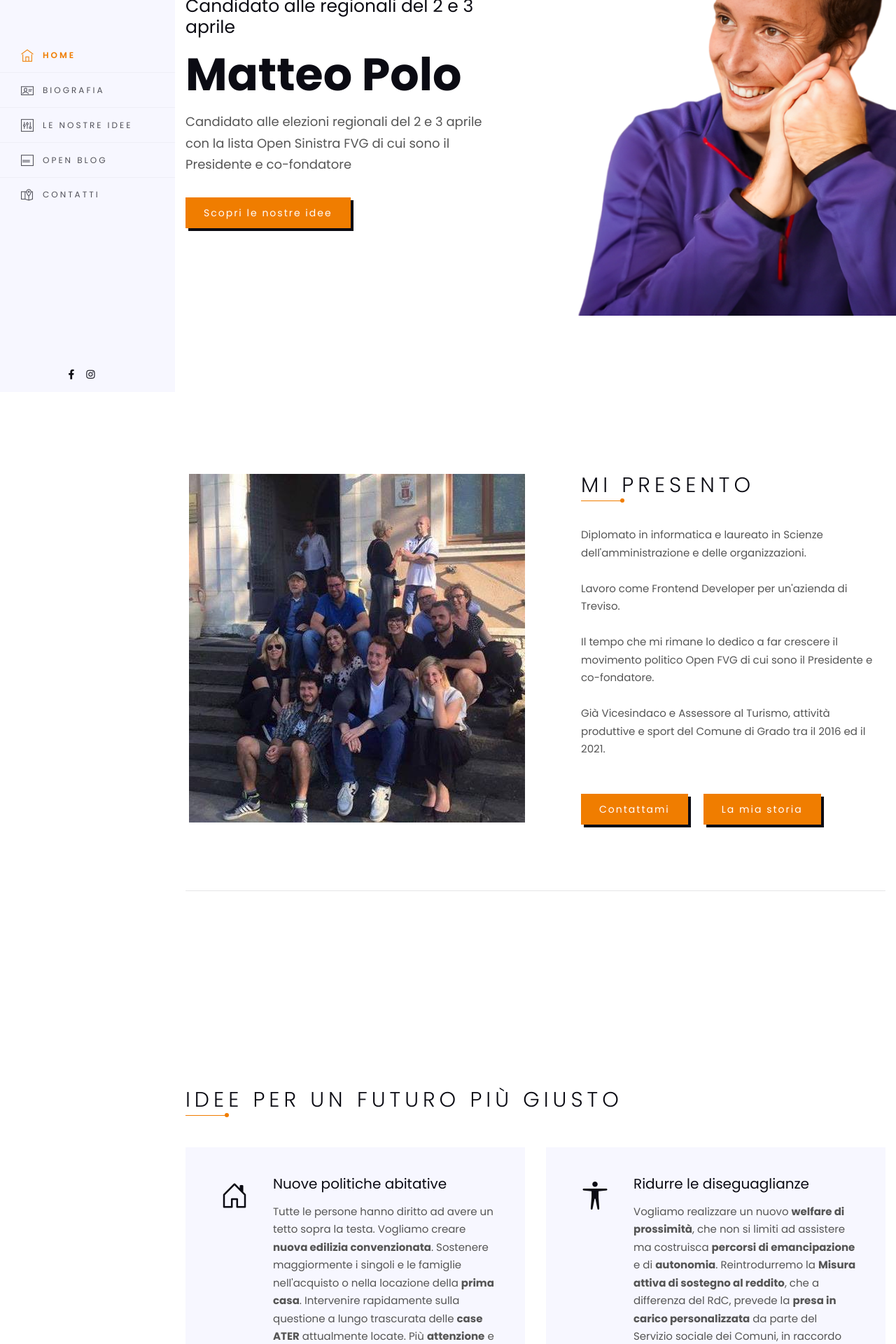
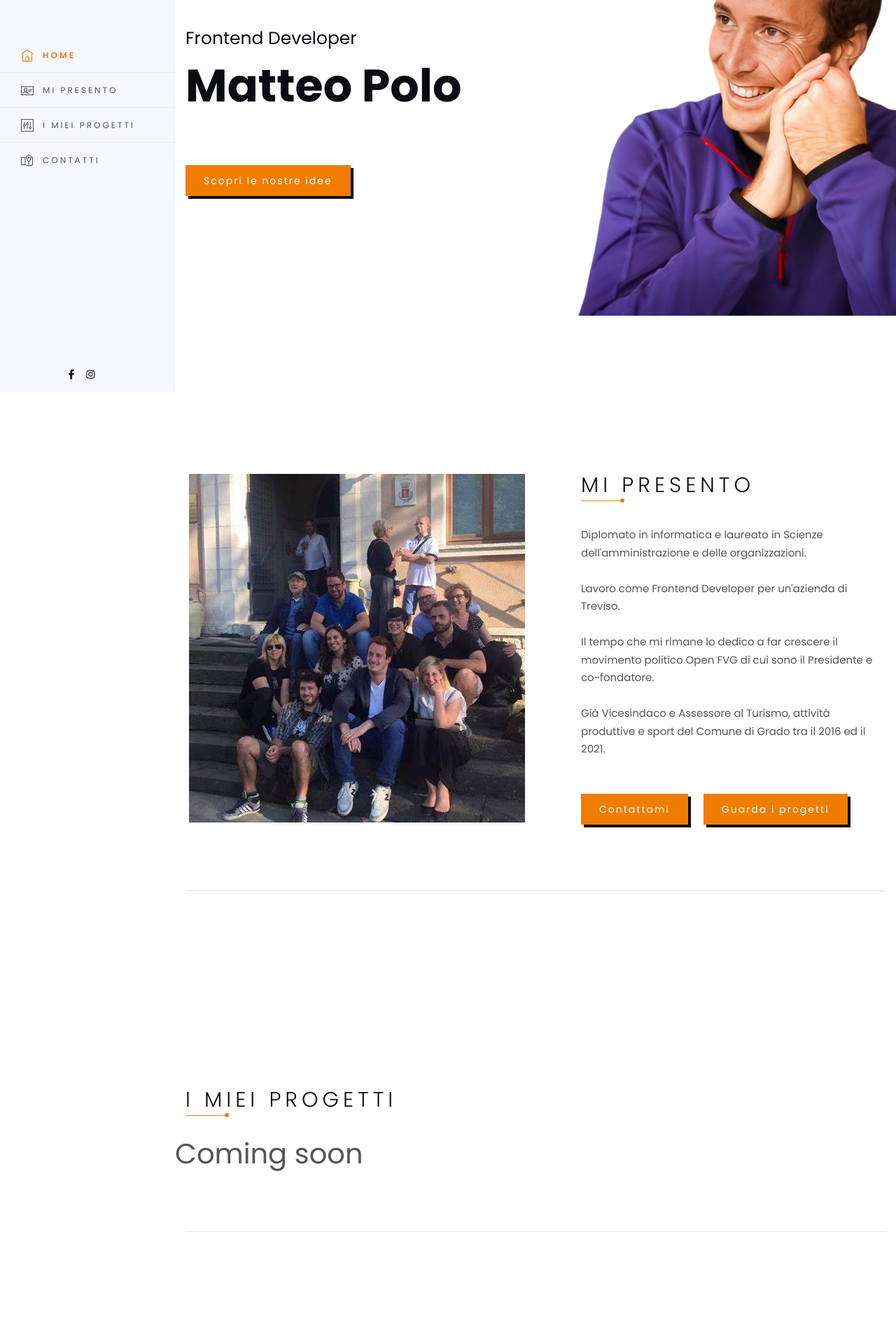
Before and after one commit to plomatteo/polomatteoit, a Next.js app in the folder basedir/: page / in a window 1280 px wide. Shown: the part 240-2160 px from the top of the page at 70% size. Built offline with nearby package versions, Linux system fonts and the light colour scheme; a web font is replaced by a local one.

Commit message:
Update to frontend developer

```diff
--- a/basedir/package.json
+++ b/basedir/package.json
@@ -15,7 +15,7 @@
     "bootstrap-icons": "^1.10.3",
     "emailjs-com": "^3.2.0",
     "isotope-layout": "^3.0.6",
-    "next": "12.3.1",
+    "next": "^12.3.1",
     "node-sass": "^7.0.3",
     "react": "18.2.0",
     "react-dom": "18.2.0",
--- a/basedir/pages/_app.js
+++ b/basedir/pages/_app.js
@@ -18,7 +18,7 @@ function MyApp({ Component, pageProps }) {
 
     <Fragment>
       <Head>
-        <title>Matteo Polo - Regionali 2023</title>
+        <title>Matteo Polo - Frontend Developer</title>
         {/* <!-- Favicon --> */}
 
         <link rel="shortcut icon" type="image/x-icon" href="/favicon.ico" />
--- a/basedir/pages/index.js
+++ b/basedir/pages/index.js
@@ -28,11 +28,10 @@ const Index = () => {
             <div className="row full-screen align-items-center">
               <div className="col-lg-6">
                 <div className="type-box">
-                  <h6>Candidato alle regionali del 2 e 3 aprile</h6>
+                  <h6>Frontend Developer</h6>
                   <h1 className="font-alt">Matteo Polo</h1>
                   <p className="desc">
-                    Candidato alle elezioni regionali del 2 e 3 aprile
-                    con la lista Open Sinistra FVG di cui sono il Presidente e co-fondatore <br />
+                    <br />
                   </p>
                   <div className="btn-bar">
                     <a className="px-btn px-btn-theme" href="#le-nostre-idee">
@@ -62,7 +61,7 @@ const Index = () => {
       {/* <Portfolio /> */}
       {/* End Portfolio */}
       {/* Blog */}
-      <Blog />
+      {/* <Blog /> */}
       {/* End Blog */}
       {/* Contact us */}
       <Contact />
--- a/basedir/src/components/About.js
+++ b/basedir/src/components/About.js
@@ -34,7 +34,7 @@ const About = () => {
                     <span>Contattami</span>
                   </a>
                   <a className="px-btn px-btn-theme" href="#">
-                    <span>La mia storia</span>
+                    <span>Guarda i progetti</span>
                   </a>
                 </div>
               </div>
--- a/basedir/src/components/Blog.js
+++ b/basedir/src/components/Blog.js
@@ -16,16 +16,16 @@ const Blog = () => {
           <div className="col-md-6 m-15px-tb">
             <div className="blog-grid">
               <div className="blog-img">
-                <Link href="/single-blog-3">
+                <Link href="/single-blog-3" legacyBehavior >
                   <a>
                     <img src="static/img/mare-montagna.png" title="" alt="" />
                   </a>
                 </Link>
               </div>
-              <div className="blog-info">
+              <div className="blog-info" legacyBehavior>
                 <div className="meta">11/MAR/2023</div>
                 <h6>
-                  <Link href="/single-blog-3">
+                  <Link href="/single-blog-3" legacyBehavior>
                     <a>
                       Finanziamenti per impianti di risalita a bassa quota sì, escavi delle cavane no
                     </a>
@@ -37,7 +37,7 @@ const Blog = () => {
           <div className="col-md-6 m-15px-tb">
             <div className="blog-grid">
               <div className="blog-img">
-                <Link href="/single-blog-2">
+                <Link href="/single-blog-2" legacyBehavior>
                   <a>
                     <img src="static/img/precarieta.jpeg" title="" alt="" />
                   </a>
@@ -46,7 +46,7 @@ const Blog = () => {
               <div className="blog-info">
                 <div className="meta">9/MAR/2023</div>
                 <h6>
-                  <Link href="/single-blog-2">
+                  <Link href="/single-blog-2" legacyBehavior>
                     <a>
                       Lotta alla precarietà, difesa dei servizi di base e dell’ambiente, investimenti
                     </a>
@@ -58,7 +58,7 @@ const Blog = () => {
           <div className="col-md-6 m-15px-tb">
             <div className="blog-grid">
               <div className="blog-img">
-                <Link href="/single-blog">
+                <Link href="/single-blog" legacyBehavior>
                   <a>
                     <img src="static/img/casa.png" title="" alt="" />
                   </a>
@@ -67,7 +67,7 @@ const Blog = () => {
               <div className="blog-info">
                 <div className="meta">4/MAR/2023</div>
                 <h6>
-                  <Link href="/single-blog">
+                  <Link href="/single-blog" legacyBehavior>
                     <a>
                       La prima casa deve essere un diritto anche se nasci in una località turistica
                     </a>
--- a/basedir/src/components/Services.js
+++ b/basedir/src/components/Services.js
@@ -13,10 +13,12 @@ const Services = () => {
     >
       <div className="container">
         <div className="title">
-          <h3>Idee per un futuro più giusto</h3>
+          <h3>I miei progetti</h3>
         </div>
         <div className="row">
-          <div className="col-sm-6 m-15px-tb">
+
+          <h1>Coming soon</h1>
+          {/* <div className="col-sm-6 m-15px-tb">
             <div className="feature-box-01 media">
               <i class="icon theme-bg bi-house-door" />
               <div className="feature-content media-body">
@@ -60,7 +62,7 @@ const Services = () => {
                   {/* a)	equità di servizi tra aree urbane, interne e montane, garantendo guardie mediche e medici di base; <br /><br />
                   b)	destinare alla prevenzione almeno il 5% delle risorse destinate alla sanità, agire con il potenziamento della medicina di iniziativa per promuovere la salute, la prevenzione e i corretti stili di vita; <br /><br />
                   c)	contrasto alla privatizzazione e all’aziendalizzazione delle strutture sanitarie; <br /><br />
-                  d)  rilanciare la sanità pubblica attraverso un piano di assunzioni concordato con i rappresentanti dei lavoratori; contrastare la fuga dei professionisti attraverso misure di incentivazione economica e di valorizzazione del personale; <br /><br /> */}
+                  d)  rilanciare la sanità pubblica attraverso un piano di assunzioni concordato con i rappresentanti dei lavoratori; contrastare la fuga dei professionisti attraverso misure di incentivazione economica e di valorizzazione del personale; <br /><br />
                 </p>
               </div>
             </div>
@@ -81,7 +83,7 @@ const Services = () => {
                 </p>
               </div>
             </div>
-          </div>
+          </div> */}
 
         </div>
         <div className="separated" />
--- a/basedir/src/layout/Footer.js
+++ b/basedir/src/layout/Footer.js
@@ -2,11 +2,6 @@ import { Fragment, useEffect } from "react";
 import { activeSection } from "../utilits";
 const Footer = () => {
 
-    useEffect(() => {
-        if (!blog) {
-            activeSection();
-        }
-    }, []);
     return (
         <Fragment>
             <a href="https://www.iubenda.com/privacy-policy/77821801" target="_blanck" class="iubenda-nostyle no-brand iubenda-noiframe iubenda-embed iubenda-noiframe " title="Privacy Policy ">Privacy Policy</a>
--- a/basedir/src/layout/Header.js
+++ b/basedir/src/layout/Header.js
@@ -79,13 +79,13 @@ const MenuWithOutBlog = () => {
       <li data-menuanchor="about">
         <a className="nav-link" href="#biografia">
           <i className="ti-id-badge" />
-          <span>Biografia</span>
+          <span>Mi presento</span>
         </a>
       </li>
       <li data-menuanchor="services">
         <a className="nav-link" href="#le-nostre-idee">
           <i className="ti-panel" />
-          <span>Le nostre idee</span>
+          <span>I miei progetti</span>
         </a>
       </li>
       {/* <li data-menuanchor="work">
@@ -94,12 +94,12 @@ const MenuWithOutBlog = () => {
           <span>Partecipa</span>
         </a>
       </li> */}
-      <li data-menuanchor="blog" className="blog">
+      {/* <li data-menuanchor="blog" className="blog">
         <a className="nav-link" href="#blog">
           <i className="ti-layout-media-overlay-alt-2" />
           <span>Open Blog</span>
         </a>
-      </li>
+      </li> */}
       <li data-menuanchor="contactus">
         <a className="nav-link" href="#contatti">
           <i className="ti-map-alt" />
```
Also changed, not shown: 2 other files (tests, documents, lock files or other folders).
